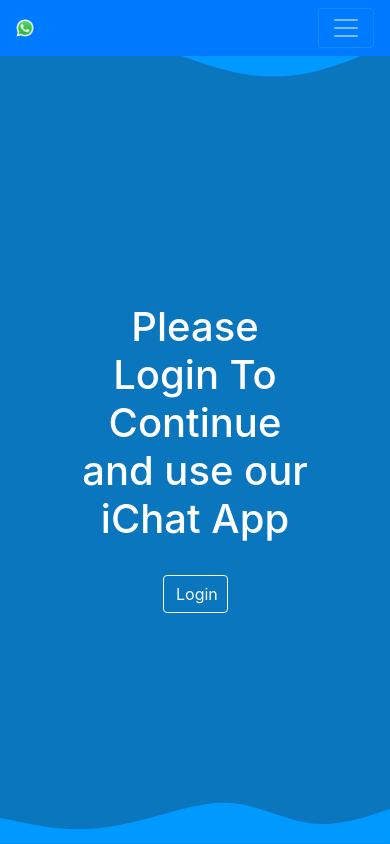
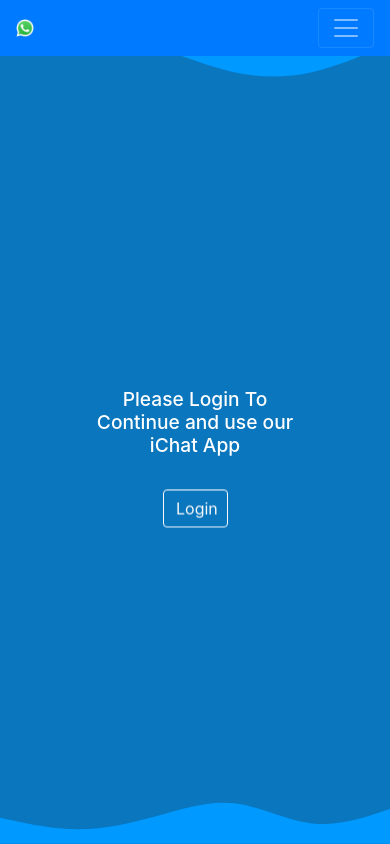
Before and after one commit to T232616/Chat-App, a PHP site: page /index.php in a window 390 px wide. Run offline with PHP 8.4, Linux system fonts and the light colour scheme; some libraries are stand-ins or nearby versions.

Commit message:
Chat App

```diff
--- a/partials/_header.php
+++ b/partials/_header.php
@@ -49,8 +49,25 @@
   background: rgba(0,0,0,0.4);
   border-radius: 10px;
 }
-.invisible{
-  visibility:hidden;
+@media (max-width:1003px){
+  h1{
+    font-size:2rem;
+  }
+}
+@media (max-width:769px){
+  h1{
+    font-size:1.5rem;
+  }
+}
+@media (max-width:475px){
+  h1{
+    font-size:1.2rem;
+  }
+}
+@media (max-width:350px){
+  h1{
+    font-size:1rem;
+  }
 }
 
     </style>
```
